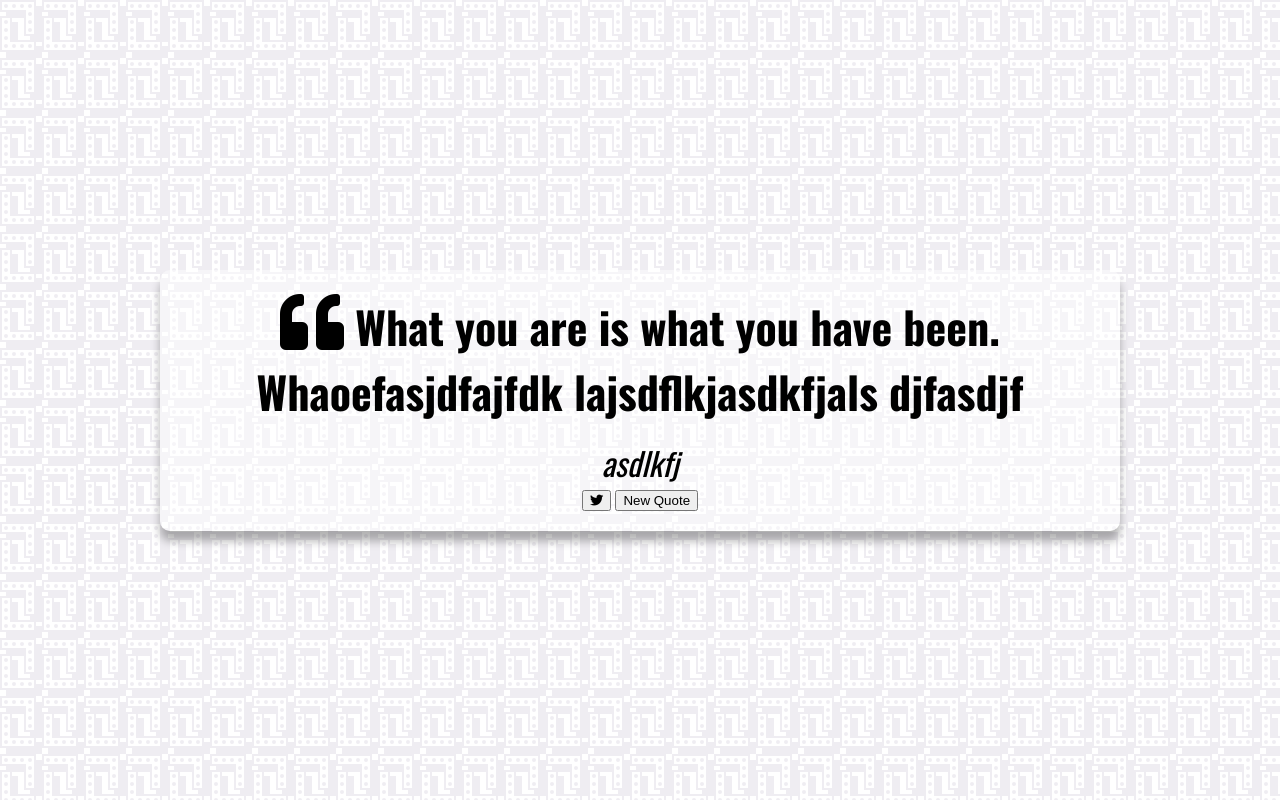
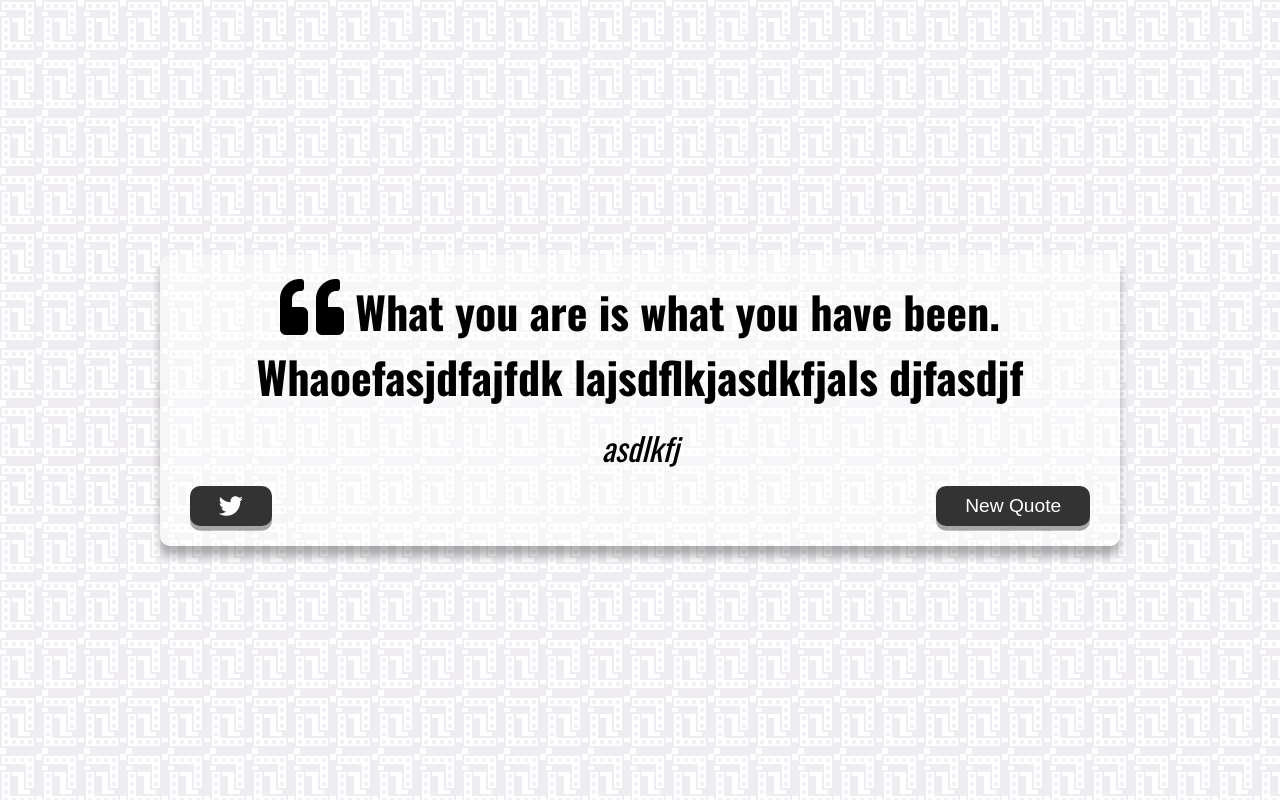
Before and after one commit to AzizaHalder/quote-generator, a plain HTML site: page index.html in a window 1280 px wide. Drawn offline with nearby package versions, Linux system fonts and the light colour scheme.

Commit message:
style: add styling to buttons

```diff
--- a/style.css
+++ b/style.css
@@ -46,10 +46,46 @@ body {
   font-style: italic;
 }
 
+.button-container {
+  margin-top: 15px;
+  display: flex;
+  justify-content: space-between;
+}
+
+button {
+  cursor: pointer;
+  font-size: 1.2rem;
+  height: 2.5rem;
+  border: none;
+  border-radius: 10px;
+  color: #fff;
+  background-color: #333;
+  outline: none;
+  padding: 0.5rem 1.8rem;
+  box-shadow: 0 0.3rem rgba(121, 121, 121, 0.65);
+}
+
+button:hover {
+  filter: brightness(110%);
+}
+button:active {
+  transform: translate(0, 0.3rem);
+  box-shadow: none;
+}
+
+.twitter-button:hover {
+  /* 38a1f3 */
+  color: #26a7de;
+}
+
+.fa-twitter {
+  font-size: 1.5rem;
+}
+
 /* Media Query: Tablet or Smaller */
 @media screen and (max-width: 1000px) {
   .quote-container {
-    margin: auto 20px;
+    margin: auto 30px;
   }
 
   .quote-text {
```
